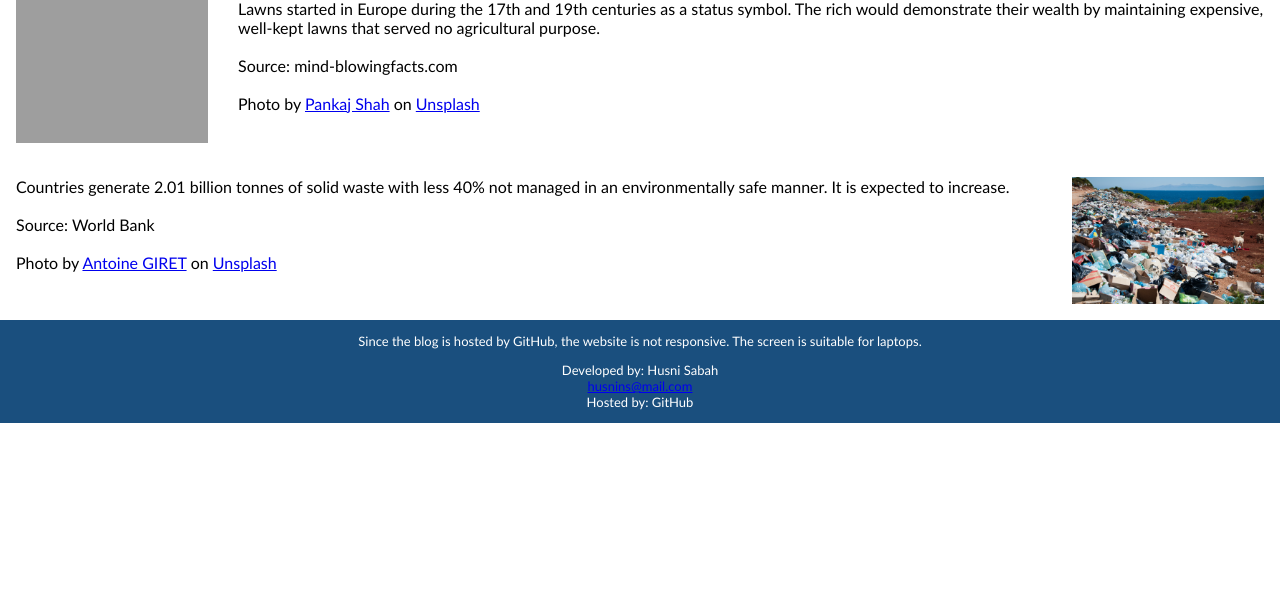
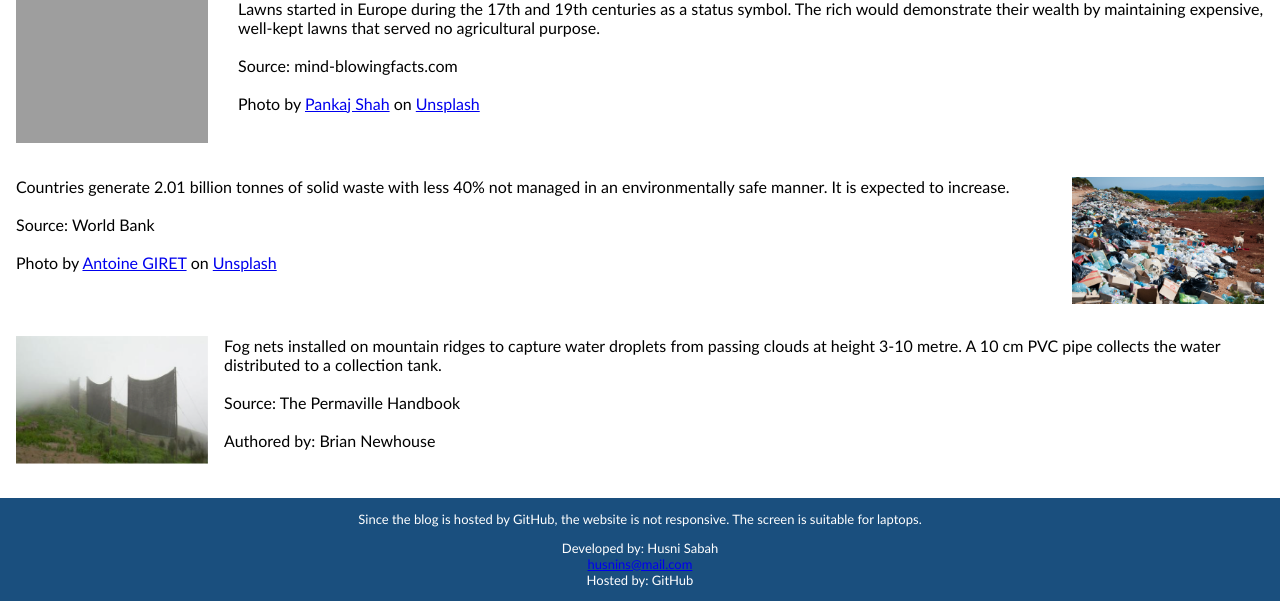
Before and after one commit to sano84/Husni-Sabah-blog, a PHP site: page / in a window 1280 px wide. Shown: the part 618-1219 px from the top of the page. Before the commit the page ends 1041 px from the top, so only its background shows below. Run offline with PHP 8.4, Linux system fonts and the light colour scheme; grey boxes are pictures that could not be loaded.

Commit message:
update new post entry

```diff
--- a/css/style.css
+++ b/css/style.css
@@ -109,6 +109,23 @@ body {
     padding-bottom: 2rem;
    }
 
+   .p-3{
+    width: 15%;
+    float: left;
+    margin-left: 1rem;
+    margin-right: 1rem;
+    padding-bottom: 1rem;
+   }
+
+   .post-para-3{
+    padding-left: 1rem;
+   }
+
+   .post-entry-3{
+    padding-bottom: 2rem;
+   }
+
+
 footer {
     text-align: center;
     font-size: small;
--- a/index.html
+++ b/index.html
@@ -44,6 +44,11 @@
       <p class="post-para-2">Countries generate 2.01 billion tonnes of solid waste with less 40% not managed in an environmentally safe manner. It is expected to increase.<br><br>Source: World Bank<br><br>Photo by <a href="https://unsplash.com/pt-br/@antoinegiret?utm_source=unsplash&utm_medium=referral&utm_content=creditCopyText">Antoine GIRET</a> on <a href="https://unsplash.com/photos/7_TSzqJms4w?utm_source=unsplash&utm_medium=referral&utm_content=creditCopyText">Unsplash</a>
       </p>
     </div>
+    <div class="post-entry-3">
+      <img class="p-3" src="images/fog-net.png" alt="">
+      <p class="post-para-3">Fog nets installed on mountain ridges to capture water droplets from passing clouds at height 3-10 metre. A 10 cm PVC pipe collects the water distributed to a collection tank. <br><br> Source: The Permaville Handbook <br><br> Authored by: Brian Newhouse
+      </p>
+    </div>
   </div>
     <footer>
     <p>Since the blog is hosted by GitHub, the website is not responsive. The screen is suitable for laptops.</p>
```
Also changed, not shown: images/fog-net.png (added).
